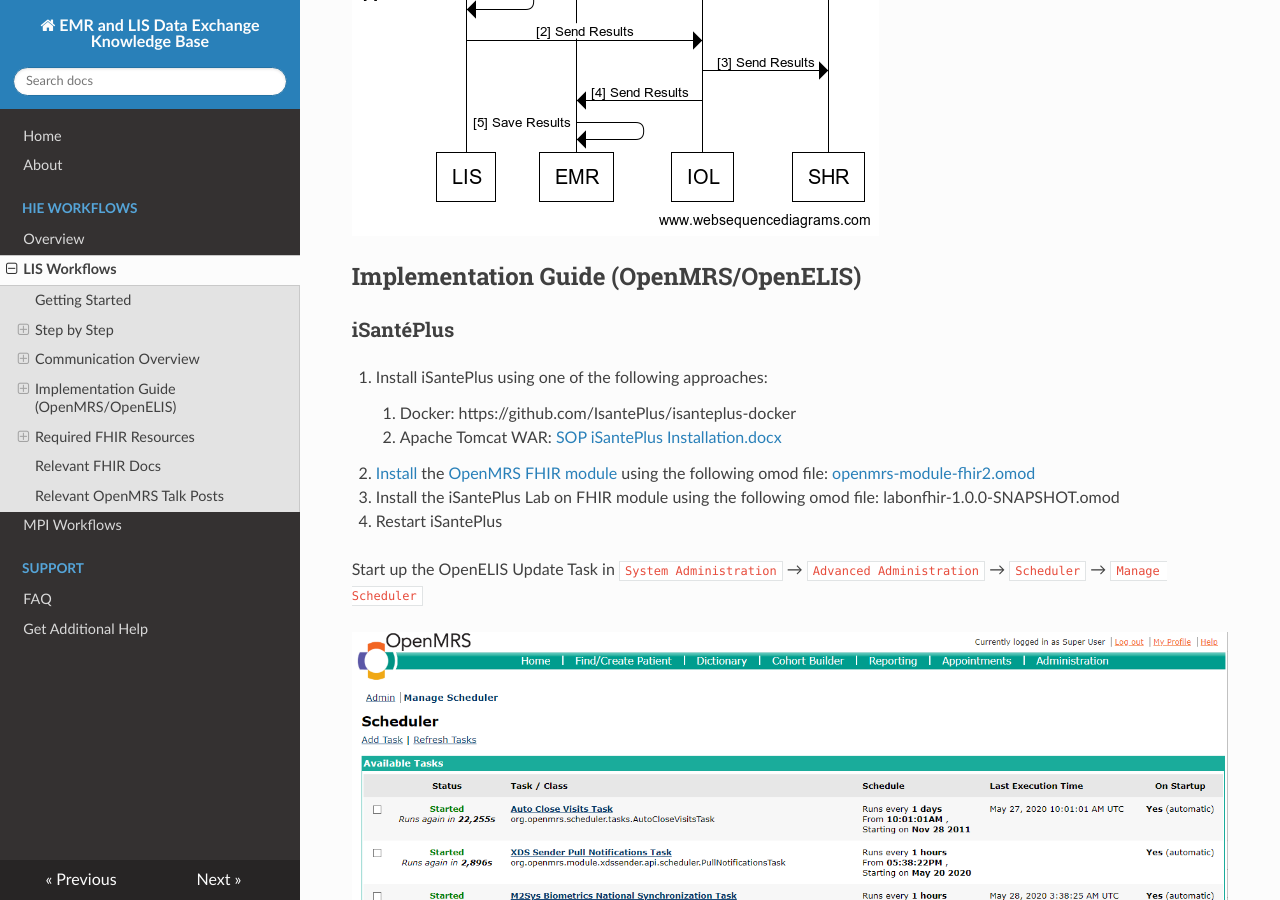
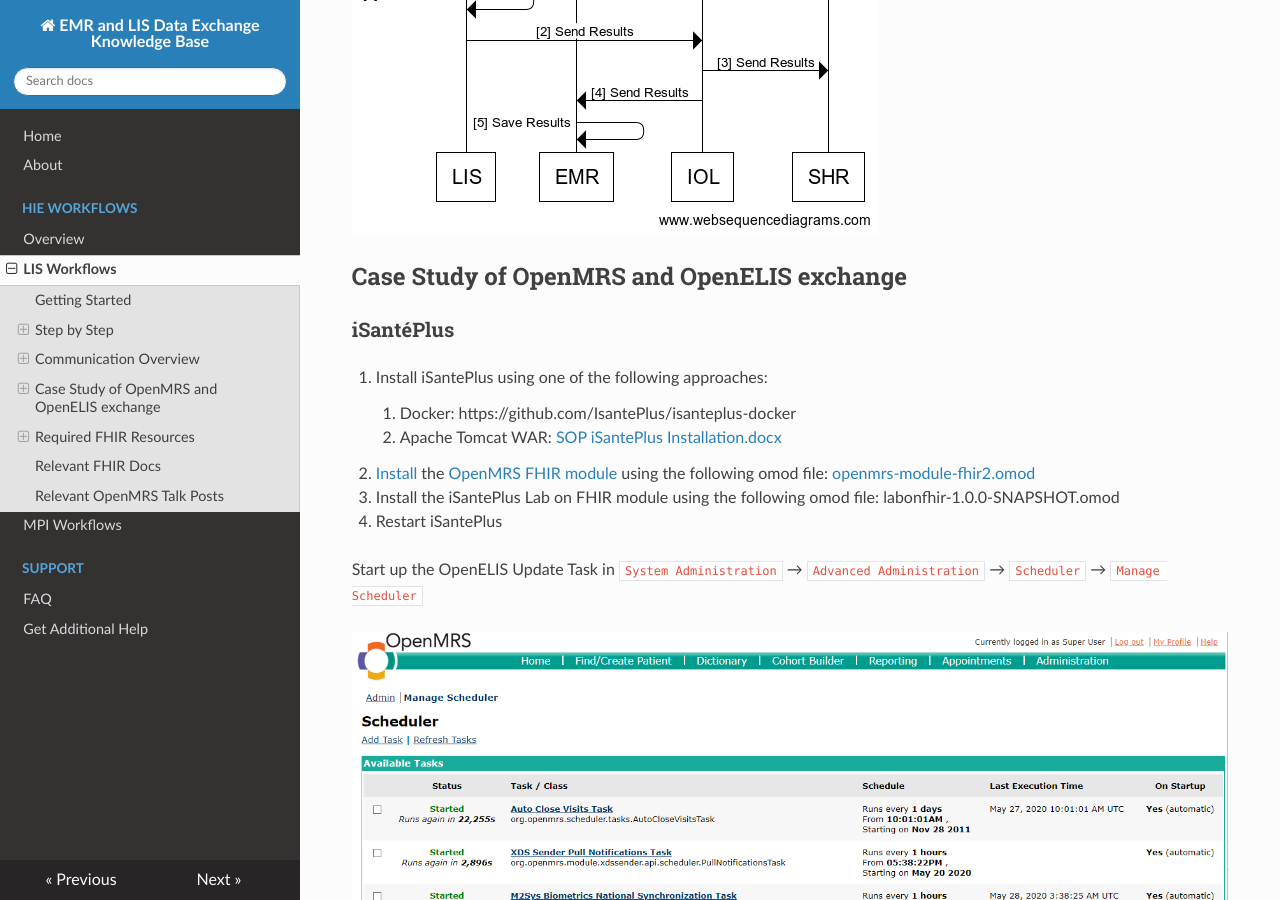
Before and after one commit to I-TECH-UW/healthinformationexchange, an MkDocs documentation site: the page built from docs/lis-workflows.md, in a window 1280 px wide and 900 px high, scrolled down 4475 px. Built offline with MkDocs 1.6.1, drawn with Linux system fonts in a browser that asks for light colours; nearby versions of some CDN libraries.

Commit message:
Update lis-workflows.md

```diff
--- a/docs/lis-workflows.md
+++ b/docs/lis-workflows.md
@@ -103,7 +103,7 @@
 ###Lab Results
 ![screen2](img/labresultsseq.png)
 
-##Implementation Guide (OpenMRS/OpenELIS)
+##Case Study of OpenMRS and OpenELIS exchange
 ###iSantéPlus
 1. Install iSantePlus using one of the following approaches:
 
```
